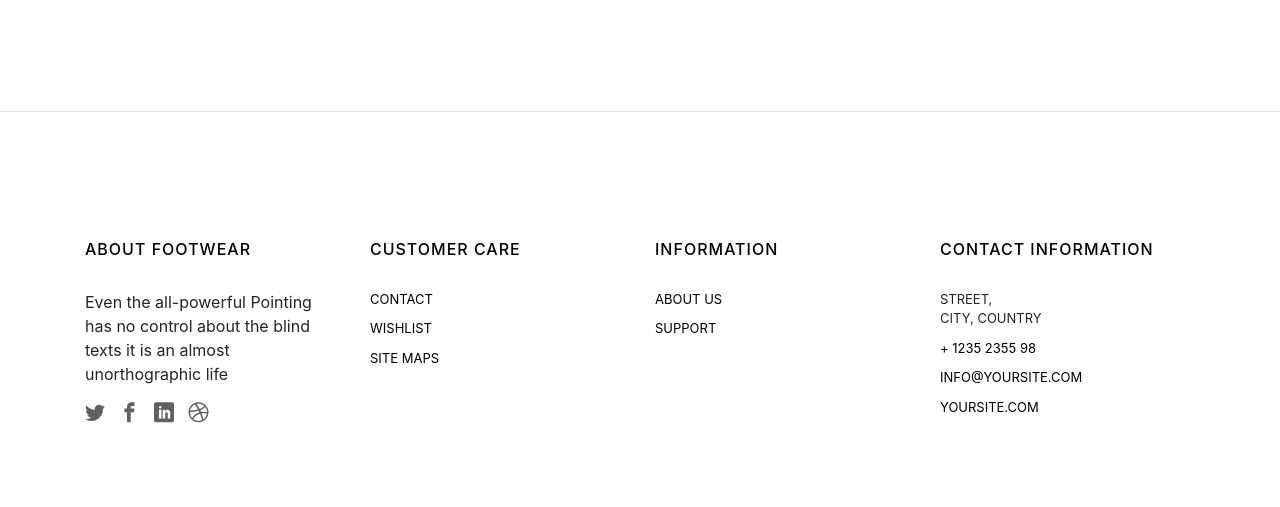
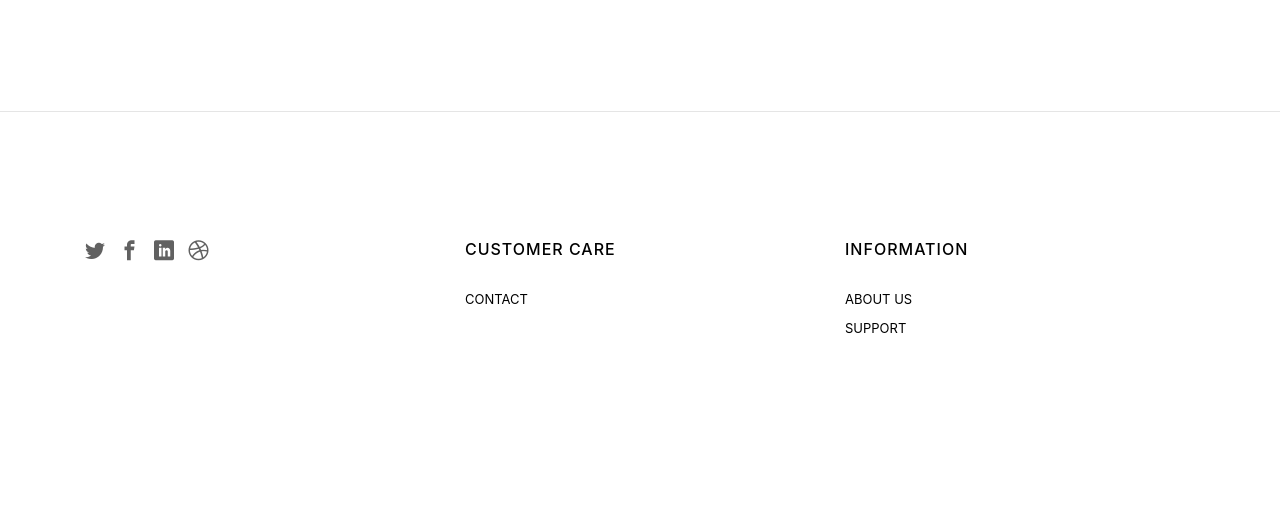
Before and after one commit to D2ntes/netology_learn, a Django app: page /about in a window 1280 px wide. Shown: the part 544-1051 px from the top of the page. After the commit the page ends 877 px from the top, so only its background shows below. Run offline with Django 3.2, Linux system fonts and the light colour scheme; data that the repository does not hold is empty; some libraries are stand-ins or nearby versions; some web fonts are replaced.

Commit message:
dj-diplom v.0.1.3 remake footer

```diff
--- a/DJ-7/dj-diplom/webstore/templates/footer.html
+++ b/DJ-7/dj-diplom/webstore/templates/footer.html
@@ -3,9 +3,6 @@
       <div class="container">
         <div class="row row-pb-md">
           <div class="col footer-col colorlib-widget">
-            <h4>About Footwear</h4>
-            <p>Even the all-powerful Pointing has no control about the blind texts it is an almost unorthographic life</p>
-            <p>
               <ul class="colorlib-social-icons">
                 <li><a href="#"><i class="icon-twitter"></i></a></li>
                 <li><a href="#"><i class="icon-facebook"></i></a></li>
@@ -18,9 +15,7 @@
             <h4>Customer Care</h4>
             <p>
               <ul class="colorlib-footer-links">
-                <li><a href="#">Contact</a></li>
-                <li><a href="#">Wishlist</a></li>
-                <li><a href="#">Site maps</a></li>
+                <li><a href="{% url 'contact' %}">Contact</a></li>
               </ul>
             </p>
           </div>
@@ -28,21 +23,13 @@
             <h4>Information</h4>
             <p>
               <ul class="colorlib-footer-links">
-                <li><a href="#">About us</a></li>
-                <li><a href="#">Support</a></li>
+                <li><a href="{% url 'about' %}">About us</a></li>
+                <li><a href="{% url 'contact' %}">Support</a></li>
               </ul>
             </p>
           </div>
 
-          <div class="col footer-col">
-            <h4>Contact Information</h4>
-            <ul class="colorlib-footer-links">
-              <li> Street, <br> City, Country</li>
-              <li><a href="tel://1234567920">+ 1235 2355 98</a></li>
-              <li><a href="mailto:info@yoursite.com">info@yoursite.com</a></li>
-              <li><a href="#">yoursite.com</a></li>
-            </ul>
-          </div>
+
         </div>
       </div>
     </footer>
--- a/DJ-7/dj-diplom/webstore/wsapp/context_processors.py
+++ b/DJ-7/dj-diplom/webstore/wsapp/context_processors.py
@@ -23,3 +23,15 @@ def nav_cart(request):
             in_cart += product_in_cart.amount_product
 
     return {'in_cart': in_cart}
+
+def information():
+    information_company = {
+        'name': 'WebStore',
+        'address': 'STREET, CITY, COUNTRY 000000',
+        'tel': '+ 1235 2355 98',
+        'description': 'To develop the website of the online store. '
+                       'The client part of the service and the administration '
+                       'interface must be implemented.',
+        }
+
+    return information_company
```
